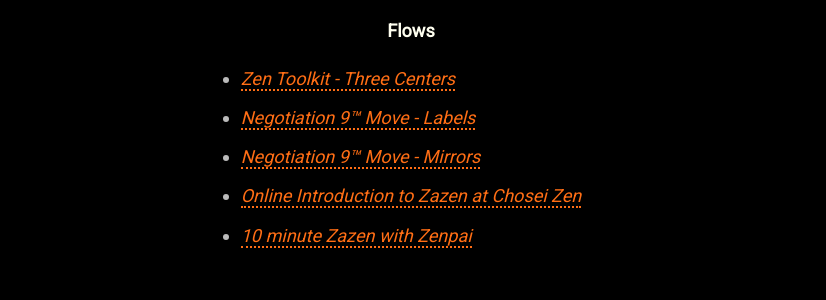
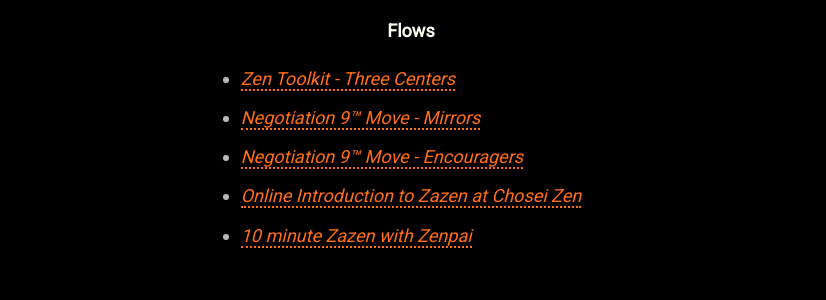
Before and after one commit to mindset-dojo/mindset-dojo.github.io, a Jekyll site: the page built from program.md, in a window 1280 px wide and 1400 px high, scrolled down 3422 px. Shown: the part 153-453 px from the top of the window, without its empty margins (229-1055 px from the left). Built offline with Jekyll 4.4.1, drawn with Linux system fonts in a browser that asks for light colours; some web fonts are replaced; some of the changed text lies outside the part shown.

Commit message:
refactor(program): swap encouragers and labels locations.

```diff
--- a/_data/program.yaml
+++ b/_data/program.yaml
@@ -97,9 +97,9 @@
           flows:
             - label: Zen Toolkit - Three Centers
               url: https://vimeo.com/944672806/e099593826
-            - label: Negotiation 9™ Move - Labels
+            - label: Negotiation 9™ Move - Mirrors
               url: https://www.blackswanltd.com/newsletter/infographic-the-black-swan-groups-negotiation-9
-            - label: Negotiation 9™ Move - Mirrors
+            - label: Negotiation 9™ Move - Encouragers
               url: https://www.blackswanltd.com/newsletter/infographic-the-black-swan-groups-negotiation-9
             - label: Online Introduction to Zazen at Chosei Zen
               url: https://www.choseizen.org/online-intro-to-zazen
@@ -131,7 +131,7 @@
           flows:
             - label: Negotiation 9™ Move - “I” Messages
               url: https://www.blackswanltd.com/newsletter/infographic-the-black-swan-groups-negotiation-9
-            - label: Negotiation 9™ Move - Encouragers
+            - label: Negotiation 9™ Move - Labels
               url: https://www.blackswanltd.com/newsletter/infographic-the-black-swan-groups-negotiation-9
             - label: Never Split the Difference - Negotiating As If Your Life Depended On It
               url: https://www.amazon.com/Never-Split-Difference-Negotiating-Depended/dp/0062407805
```
